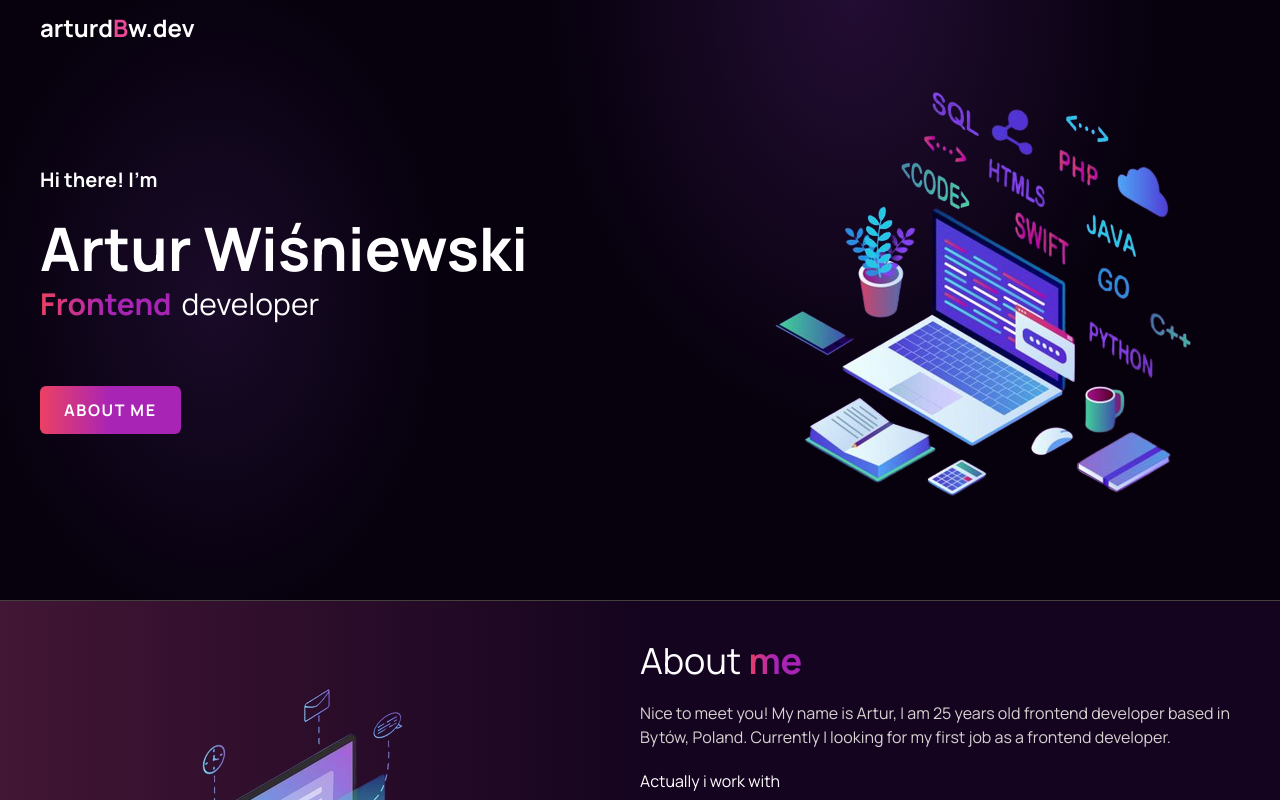
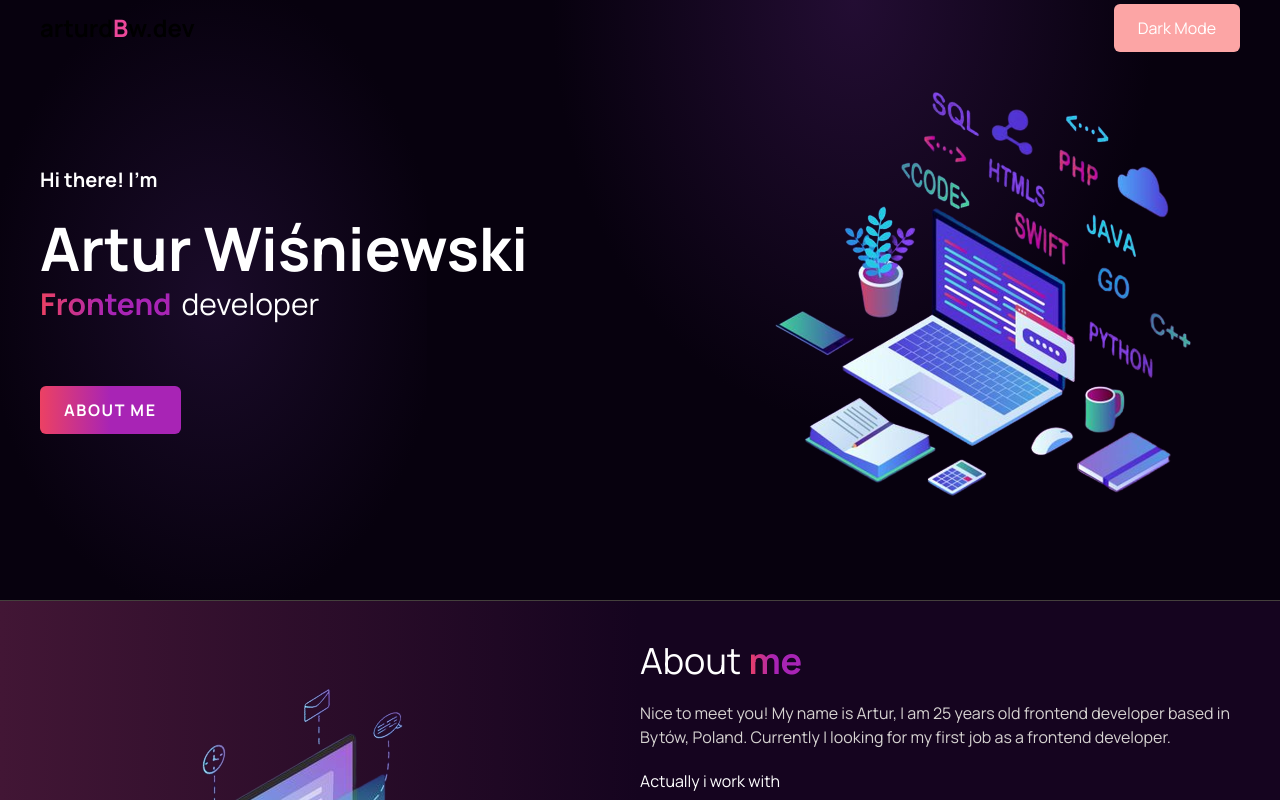
Before and after one commit to ArturDBW/Portfolio, a React (Vite) app: page / in a window 1280 px wide. Shown: the top 800 px of the page. Built offline with nearby package versions, Linux system fonts and the light colour scheme; what tailwindcss-gradients would draw is missing.

Commit message:
add dark mode to Logo.tsx

```diff
--- a/src/components/Footer.tsx
+++ b/src/components/Footer.tsx
@@ -1,6 +1,6 @@
 export const Footer = () => {
   return (
-    <footer className="bg-[#07010e] py-10 text-white">
+    <footer className="bg-[#07010e] py-10 text-white dark:bg-red-400">
       <ul className="flex justify-center space-x-4">
         <li>About</li>
         <li className="border-l border-r px-4">GitHub</li>
--- a/src/components/Header.tsx
+++ b/src/components/Header.tsx
@@ -18,6 +18,10 @@ export const Header = () => {
     };
   }, []);
 
+  const toggleTheme = () => {
+    document.documentElement.classList.toggle("dark");
+  };
+
   return (
     <header
       className={`fixed left-0 top-0 z-10  flex h-14 w-full items-center justify-between px-10 text-white max-sm:px-5 ${
@@ -26,9 +30,12 @@ export const Header = () => {
     >
       <Logo />
       <div>
-        <div>
-          <div></div>
-        </div>
+        <button
+          onClick={toggleTheme}
+          className="rounded-md bg-red-300 px-6 py-3 hover:bg-red-400"
+        >
+          Dark Mode
+        </button>
       </div>
     </header>
   );
--- a/src/elements/Logo.tsx
+++ b/src/elements/Logo.tsx
@@ -1,7 +1,7 @@
 export const Logo = () => {
   return (
     <div>
-      <span className=" text-2xl font-bold">
+      <span className="text-2xl font-bold text-black dark:text-white">
         arturd<span className="text-pink-500">B</span>w.dev
       </span>
     </div>
--- a/tailwind.config.js
+++ b/tailwind.config.js
@@ -1,6 +1,7 @@
 /** @type {import('tailwindcss').Config} */
 export default {
   content: ["./index.html", "./src/**/*.{js,ts,jsx,tsx}"],
+  darkMode: "class",
   theme: {
     extend: {
       backgroundImage: {
```
